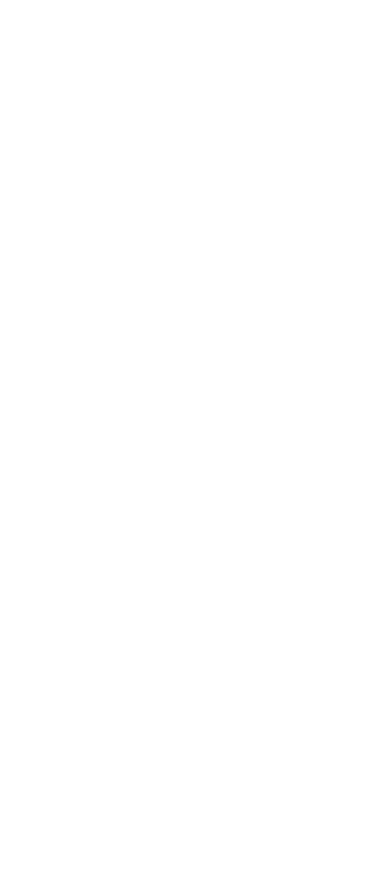
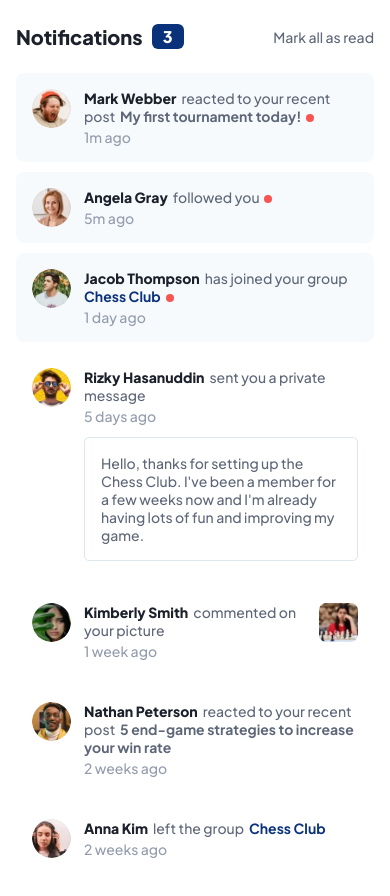
Before and after one commit to brian-jensen/notifications-page, a plain HTML site: page index.html in a window 390 px wide. Before the commit the page ends 844 px from the top, so only its background shows below. Drawn offline with Linux system fonts and the light colour scheme.

Commit message:
Add mobile HTML & CSS

```diff
--- a/css/styles.css
+++ b/css/styles.css
@@ -8,13 +8,22 @@
   padding: 0;
 }
 
-input, select, textarea, button {
+input,
+select,
+textarea,
+button {
   border: none;
   box-shadow: none;
   outline: none;
+  background: none;
+}
+
+button {
+  cursor: pointer;
 }
 
 a {
+  font-weight: 700;
   text-decoration: none;
 }
 
@@ -22,20 +31,131 @@ a:link,
 a:visited,
 a:hover,
 a:active {
-  color: inherit;
+  color: #5E6778;
 }
 
-ul, ol {
+ul,
+ol {
   list-style: none;
 }
 
-body {
+
+body,
+button,
+h2,
+a,
+.text {
+  font-size: 14px;
+  line-height: 18px;
+  color: #5E6778;
   font-family: var(--font-primary);
 }
 
 .wrapper {
+  padding: 24px 16px 29px;
+}
+
+header {
+  display: flex;
+  justify-content: space-between;
+  align-items: center;
+  margin-bottom: 24px;
+}
+
+.notifications {
+  display: flex;
+  align-items: center;
+}
+
+header h1 {
+  font-size: 20px;
+  line-height: 25px;
+  font-weight: 800;
+  margin: 0 9px 0 0;
+  color: #1C202B;
+}
+
+header .counter {
   display: flex;
   justify-content: center;
   align-items: center;
-  min-height: 100vh;
+  width: 32px;
+  height: 25px;
+  font-weight: 800;
+  font-size: 16px;
+  line-height: 20px;
+  color: #FFFFFF;
+  background: #0A327B;
+  border-radius: 6px;
 }
+
+article {
+  display: flex;
+  padding: 16px;
+  border-radius: 8px;
+  background-color: #FFFFFF;
+}
+
+article.active {
+  background-color: #F7FAFD;
+}
+
+article+article {
+  margin-top: 10px;
+}
+
+article img {
+  width: 39px;
+  height: 39px;
+  border-radius: 50%;
+  margin-right: 13px;
+}
+
+article h2 {
+  font-weight: 800;
+  font-size: 14px;
+  line-height: 18px;
+  color: #1C202B;
+  display: inline-block;
+}
+
+.text {
+  display: inline;
+  font-weight: 500;
+}
+
+.message h2::after,
+.message .text::after,
+article.active .message a::after {
+  content: '\00A0';
+}
+
+.time {
+  margin-top: 3px;
+  color: #939CAD;
+}
+
+a.group {
+  color: #0A327B;
+}
+
+.private {
+  margin-top: 12px;
+  padding: 16px;
+  border: 1px solid #DDE7EE;
+  border-radius: 5px;
+}
+
+article.active span {
+  display: inline-block;
+  width: 8px;
+  height: 8px;
+  background-color: #F65552;
+  border-radius: 50%;
+}
+
+.chess-img {
+  border-radius: 7px;
+  margin-right: 0;
+  margin-left: 12px;
+}
--- a/index.html
+++ b/index.html
@@ -1,5 +1,6 @@
 <!DOCTYPE html>
 <html lang="en">
+
 <head>
   <meta charset="UTF-8">
   <meta http-equiv="X-UA-Compatible" content="IE=edge">
@@ -7,11 +8,96 @@
   <link rel="icon" type="image/png" sizes="32x32" href="./images/favicon-32x32.png">
   <link rel="preconnect" href="https://fonts.googleapis.com">
   <link rel="preconnect" href="https://fonts.gstatic.com" crossorigin>
-  <link href="https://fonts.googleapis.com/css2?family=Plus+Jakarta+Sans:wght@500;800&display=swap" rel="stylesheet">
+  <link href="https://fonts.googleapis.com/css2?family=Plus+Jakarta+Sans:wght@500;700;800&display=swap"
+    rel="stylesheet">
   <title>Frontend Mentor | Notifications page</title>
+  <link rel="stylesheet" href="./css/normalize.css">
+  <link rel="stylesheet" href="./css/styles.css">
 </head>
+
 <body>
-
+  <div class="wrapper">
+    <header>
+      <div class="notifications">
+        <h1>Notifications</h1>
+        <span class="counter">3</span>
+      </div>
+      <button tabindex="0" type="button" role="button">Mark all as read</button>
+    </header>
+    <main>
+      <article class="active">
+        <img src="./images/avatar-mark-webber.webp" alt="Mark Webber">
+        <div class="message">
+          <h2>Mark Webber</h2>
+          <p class="text">reacted to your recent post</p>
+          <a href="#top">My first tournament today!</a>
+          <span></span>
+          <p class="time">1m ago</p>
+        </div>
+      </article>
+      <article class="active">
+        <img src="./images/avatar-angela-gray.webp" alt="Angela Gray">
+        <div class="message">
+          <h2>Angela Gray</h2>
+          <p class="text">followed you</p>
+          <span></span>
+          <p class="time">5m ago</p>
+        </div>
+      </article>
+      <article class="active">
+        <img src="./images/avatar-jacob-thompson.webp" alt="Jacob Thompson">
+        <div class="message">
+          <h2>Jacob Thompson</h2>
+          <p class="text">has joined your group</p>
+          <a href="#top" class="group">Chess Club</a>
+          <span></span>
+          <p class="time">1 day ago</p>
+        </div>
+      </article>
+      <article>
+        <img src="./images/avatar-rizky-hasanuddin.webp" alt="Rizky Hasanuddin">
+        <div class="message">
+          <h2>Rizky Hasanuddin</h2>
+          <p class="text">sent you a private message</p>
+          <span></span>
+          <p class="time">5 days ago</p>
+          <p class="private">Hello, thanks for setting up the Chess Club. I've been a member for a few weeks now and
+            I'm already having lots of fun and improving my game.</p>
+        </div>
+      </article>
+      <article>
+        <img src="./images/avatar-kimberly-smith.webp" alt="Kimberly Smith">
+        <div class="message">
+          <h2>Kimberly Smith</h2>
+          <p class="text">commented on your picture</p>
+          <span></span>
+          <p class="time">1 week ago</p>
+        </div>
+        <img class="chess-img" src="./images/image-chess.webp" alt="Woman playing chess">
+      </article>
+      <article>
+        <img src="./images/avatar-nathan-peterson.webp" alt="Nathan Peterson">
+        <div class="message">
+          <h2>Nathan Peterson</h2>
+          <p class="text">reacted to your recent post</p>
+          <a href="#top">5 end-game strategies to increase your win rate</a>
+          <span></span>
+          <p class="time">2 weeks ago</p>
+        </div>
+      </article>
+      <article>
+        <img src="./images/avatar-anna-kim.webp" alt="Anna Kim">
+        <div class="message">
+          <h2>Anna Kim</h2>
+          <p class="text">left the group</p>
+          <a href="#top" class="group">Chess Club</a>
+          <span></span>
+          <p class="time">2 weeks ago</p>
+        </div>
+      </article>
+    </main>
+  </div>
   <script src="./js/app.js"></script>
 </body>
+
 </html>
```
